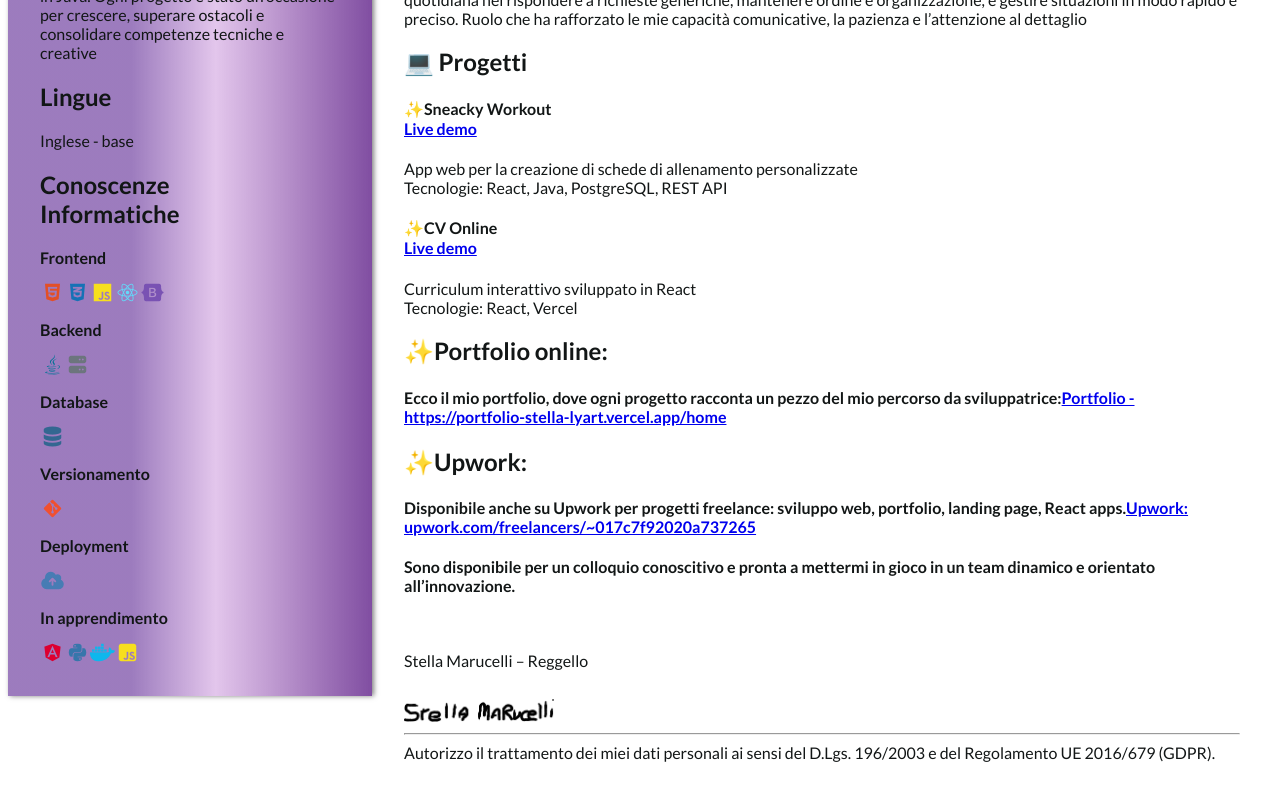
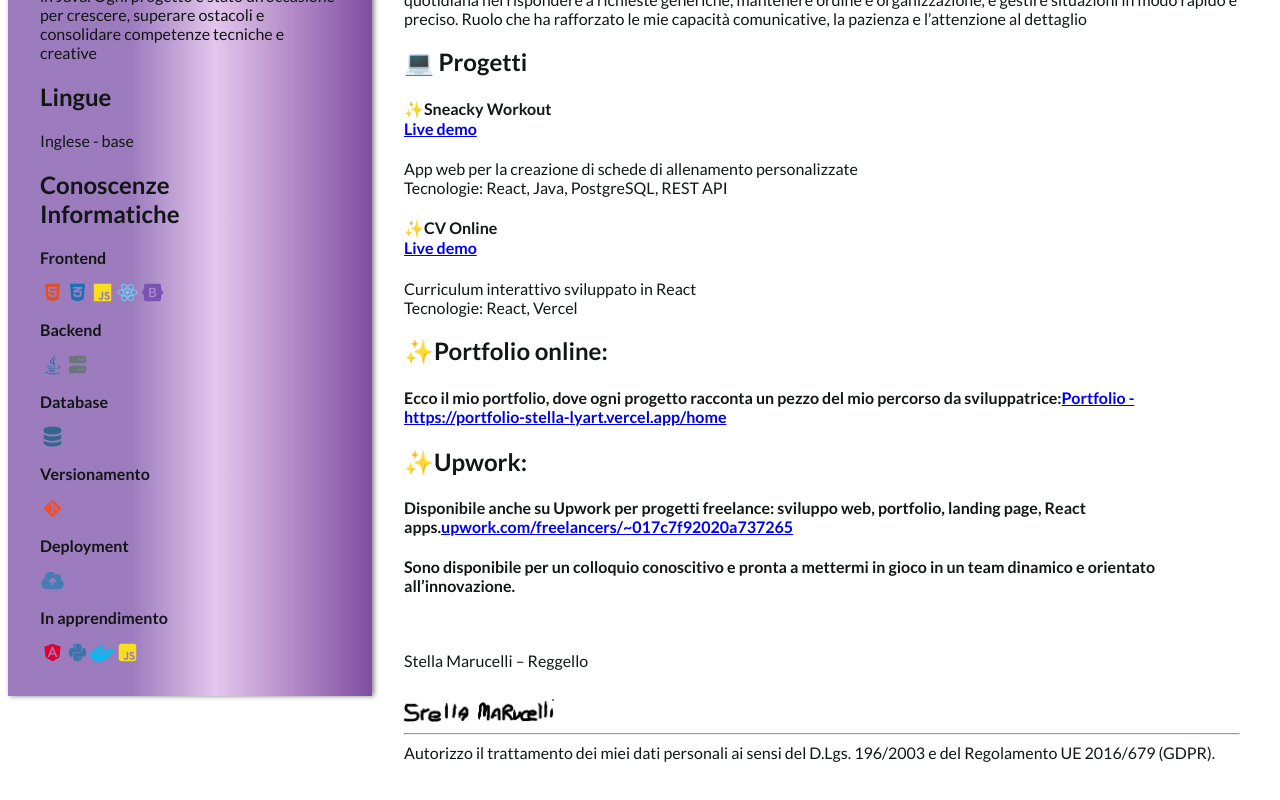
Before and after one commit to 11292-stella/cv-stella-marucelli, a React (Vite) app: page / in a window 1280 px wide. Shown: the part 797-1597 px from the top of the page. Built offline with nearby package versions, Linux system fonts and the light colour scheme.

Commit message:
Primo commit

```diff
--- a/src/Cv.jsx
+++ b/src/Cv.jsx
@@ -308,7 +308,7 @@
             portfolio, landing page, React apps.
           </span>
           <a href="upwork.com/freelancers/~017c7f92020a737265">
-            Upwork: upwork.com/freelancers/~017c7f92020a737265
+            upwork.com/freelancers/~017c7f92020a737265
           </a>
         </h4>
         <h4>
```
